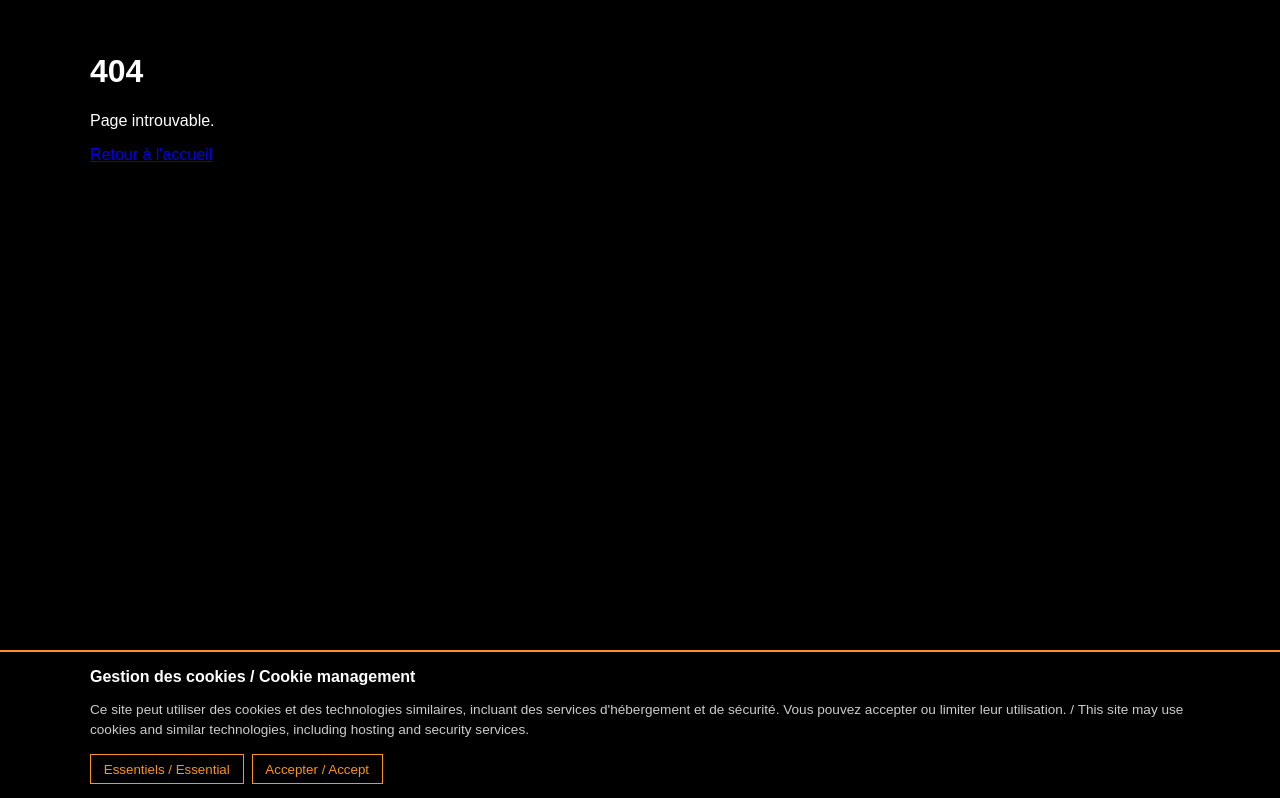
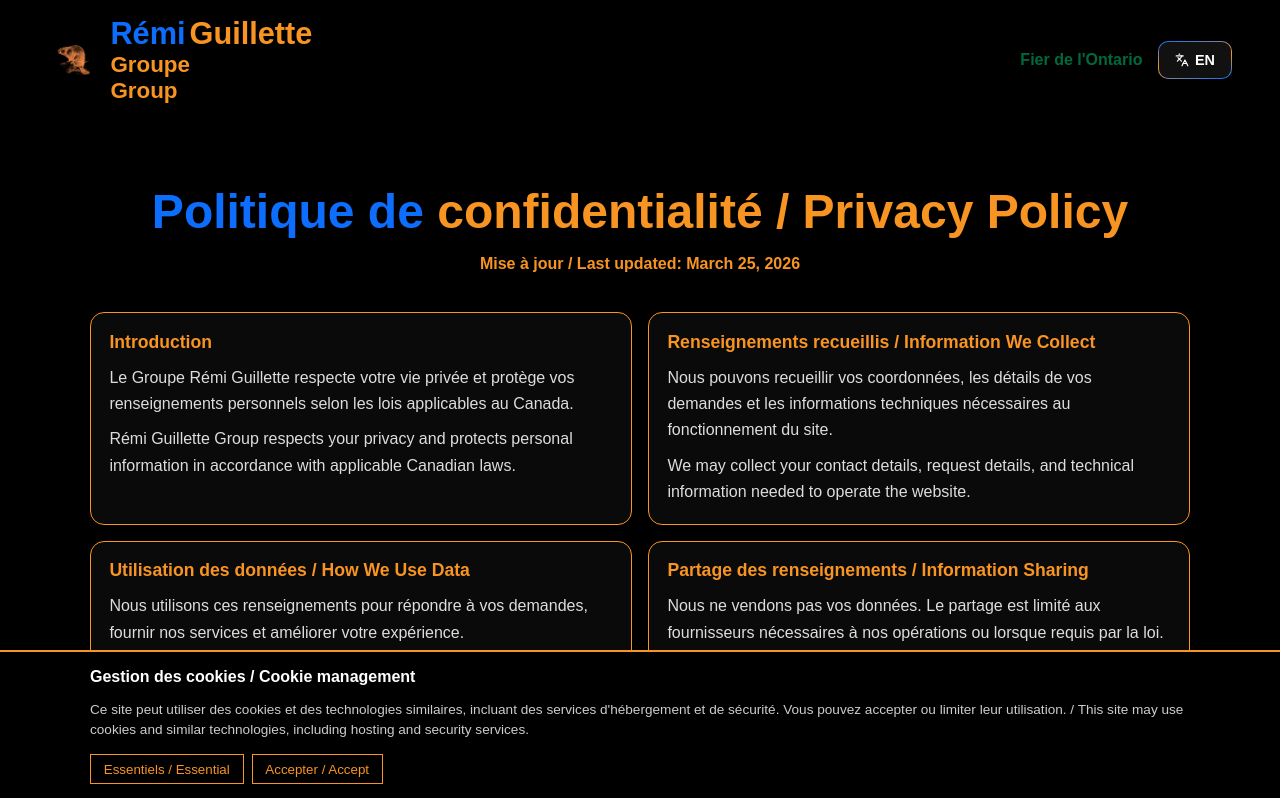
Before and after one commit to remiguillette/BeaverNet-3.2, a React (Vite) app: page /privacy-policy in a window 1280 px wide. Shown: the top 798 px of the page. Built offline with nearby package versions, Linux system fonts and the light colour scheme.

Commit message:
Add privacy policy page and wire route

```diff
--- a/src/app/router.tsx
+++ b/src/app/router.tsx
@@ -4,11 +4,13 @@
 import Contact from "../pages/Contact";
 import NotFound from "../pages/NotFound";
 import ServicePage from "../pages/ServicePage";
+import PrivacyPolicy from "../pages/PrivacyPolicy";
 
 export const router = createBrowserRouter([
   { path: "/", element: <Home /> },
   { path: "/about", element: <About /> },
   { path: "/contact", element: <Contact /> },
+  { path: "/privacy-policy", element: <PrivacyPolicy /> },
   { path: "/public-safety", element: <ServicePage serviceKey="publicSafety" /> },
   {
     path: "/francophone-services",
--- /dev/null
+++ b/src/pages/PrivacyPolicy.tsx
@@ -0,0 +1,92 @@
+import Header from "../components/layout/Header";
+import Footer from "../components/layout/Footer";
+
+type PrivacySection = {
+  title: string;
+  body: string[];
+};
+
+const sections: PrivacySection[] = [
+  {
+    title: "Introduction",
+    body: [
+      "Le Groupe Rémi Guillette respecte votre vie privée et protège vos renseignements personnels selon les lois applicables au Canada.",
+      "Rémi Guillette Group respects your privacy and protects personal information in accordance with applicable Canadian laws.",
+    ],
+  },
+  {
+    title: "Renseignements recueillis / Information We Collect",
+    body: [
+      "Nous pouvons recueillir vos coordonnées, les détails de vos demandes et les informations techniques nécessaires au fonctionnement du site.",
+      "We may collect your contact details, request details, and technical information needed to operate the website.",
+    ],
+  },
+  {
+    title: "Utilisation des données / How We Use Data",
+    body: [
+      "Nous utilisons ces renseignements pour répondre à vos demandes, fournir nos services et améliorer votre expérience.",
+      "We use this information to respond to inquiries, provide services, and improve your experience.",
+    ],
+  },
+  {
+    title: "Partage des renseignements / Information Sharing",
+    body: [
+      "Nous ne vendons pas vos données. Le partage est limité aux fournisseurs nécessaires à nos opérations ou lorsque requis par la loi.",
+      "We do not sell your data. Sharing is limited to providers required for operations or when legally required.",
+    ],
+  },
+  {
+    title: "Conservation et sécurité / Retention and Security",
+    body: [
+      "Nous conservons les renseignements seulement pour la durée nécessaire et appliquons des mesures administratives, techniques et physiques de sécurité.",
+      "We retain information only as long as needed and apply administrative, technical, and physical safeguards.",
+    ],
+  },
+  {
+    title: "Vos droits / Your Rights",
+    body: [
+      "Vous pouvez demander l'accès, la correction ou la suppression de certains renseignements personnels conformément à la loi.",
+      "You may request access, correction, or deletion of certain personal information as permitted by law.",
+    ],
+  },
+  {
+    title: "Nous joindre / Contact",
+    body: [
+      "Pour toute question sur cette politique, contactez-nous à info@remiguillette.ca.",
+      "If you have any questions about this policy, contact us at info@remiguillette.ca.",
+    ],
+  },
+];
+
+export default function PrivacyPolicy() {
+  return (
+    <>
+      <Header />
+      <main className="privacy-page">
+        <section className="privacy-hero">
+          <div className="container">
+            <h1>
+              <span className="accent-blue">Politique de</span>{" "}
+              <span className="accent-orange">confidentialité / Privacy Policy</span>
+            </h1>
+            <p>Mise à jour / Last updated: March 25, 2026</p>
+          </div>
+        </section>
+
+        <section className="privacy-sections">
+          <div className="container privacy-grid">
+            {sections.map((section) => (
+              <article key={section.title} className="privacy-card">
+                <h2>{section.title}</h2>
+                {section.body.map((paragraph) => (
+                  <p key={paragraph}>{paragraph}</p>
+                ))}
+              </article>
+            ))}
+          </div>
+        </section>
+      </main>
+      <Footer />
+    </>
+  );
+}
--- a/src/styles/global.css
+++ b/src/styles/global.css
@@ -588,3 +588,62 @@
     grid-template-columns: repeat(3, minmax(0, 1fr));
   }
 }
+
+.privacy-page {
+  padding-bottom: 3rem;
+}
+
+.privacy-hero {
+  padding: clamp(2rem, 6vw, 4rem) 0 1.25rem;
+  text-align: center;
+}
+
+.privacy-hero h1 {
+  margin: 0 0 1rem;
+  font-size: clamp(1.8rem, 4.5vw, 3rem);
+}
+
+.privacy-hero p {
+  margin: 0;
+  color: #f89422;
+  font-weight: 700;
+}
+
+.privacy-sections {
+  padding: 1.2rem 0 2rem;
+}
+
+.privacy-grid {
+  display: grid;
+  grid-template-columns: 1fr;
+  gap: 1rem;
+}
+
+.privacy-card {
+  background: #0a0a0a;
+  border: 1px solid #f89422;
+  border-radius: 14px;
+  padding: 1.15rem;
+}
+
+.privacy-card h2 {
+  margin: 0 0 0.75rem;
+  color: #f89422;
+  font-size: 1.1rem;
+}
+
+.privacy-card p {
+  margin: 0 0 0.55rem;
+  color: #ddd;
+  line-height: 1.65;
+}
+
+.privacy-card p:last-child {
+  margin-bottom: 0;
+}
+
+@media (min-width: 900px) {
+  .privacy-grid {
+    grid-template-columns: repeat(2, minmax(0, 1fr));
+  }
+}
```
